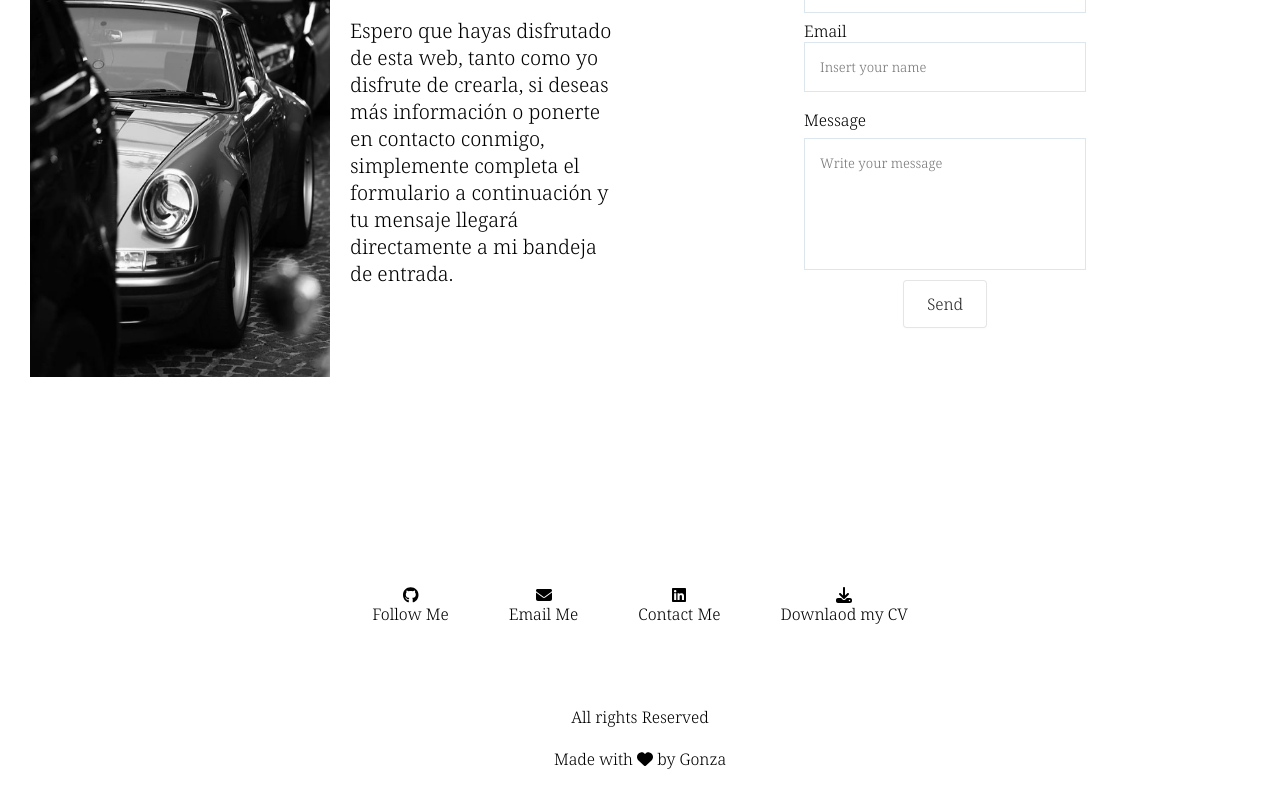
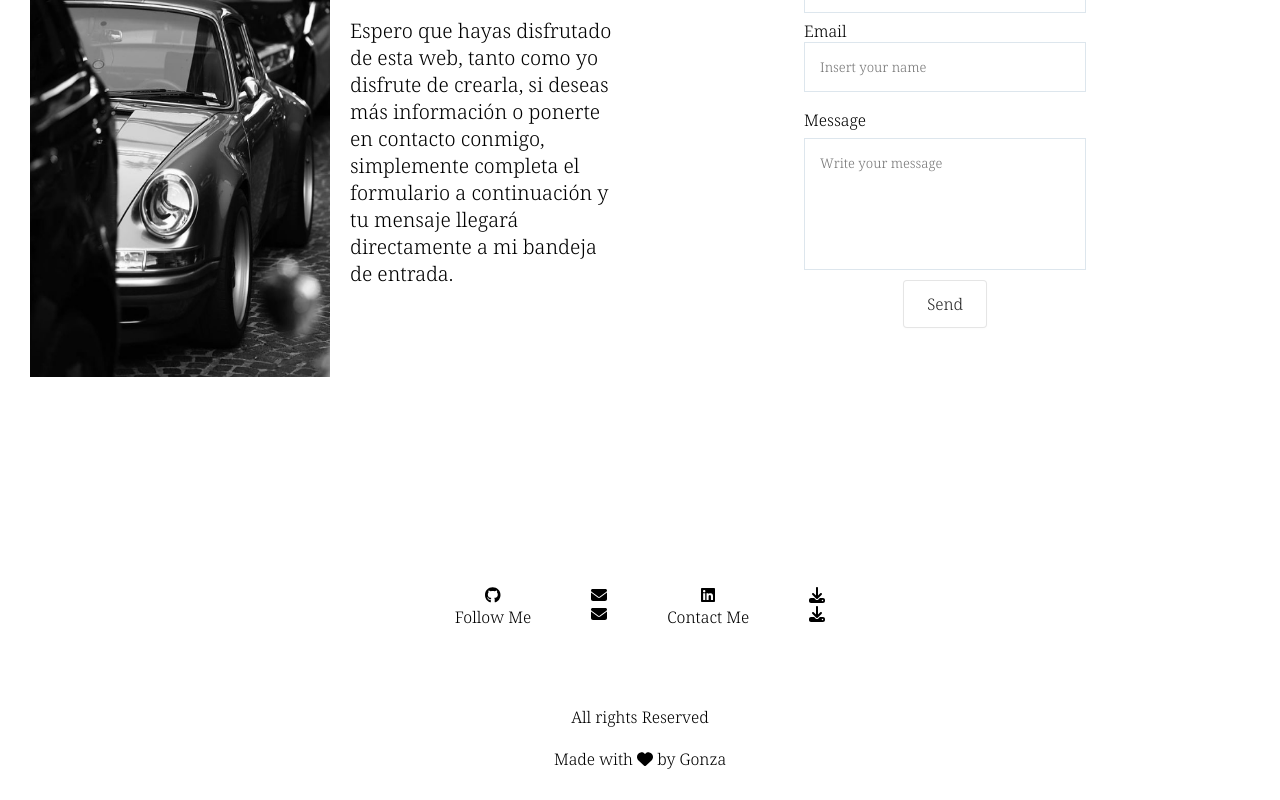
Before and after one commit to gonzavh17/personal-web, a React (Vite) app: page / in a window 1280 px wide. Shown: the part 4783-5583 px from the top of the page. Built offline with nearby package versions, Linux system fonts and the light colour scheme.

Commit message:
agregando links

```diff
--- a/src/Components/Footer.tsx
+++ b/src/Components/Footer.tsx
@@ -12,20 +12,20 @@ function Footer() {
     <div className="footer-parent">
       <div className="footer-container">
         <span className="footer-icon">
-          <FontAwesomeIcon icon={faGithub} />
+        <a className="icon-link" href="https://github.com/gonzavh17" target="_blank"><FontAwesomeIcon icon={faGithub} /></a>
           <p className="footer-icon-description">Follow Me</p>
         </span>
         <span className="footer-icon">
           <FontAwesomeIcon icon={faEnvelope} />
-          <p className="footer-icon-description">Email Me</p>
+          <a className="icon-link" href="#contact"><FontAwesomeIcon icon={faEnvelope} /></a>
         </span>
         <span className="footer-icon">
-          <FontAwesomeIcon icon={faLinkedin} />
+        <a className="icon-link" href="" target="_blank"><FontAwesomeIcon icon={faLinkedin} /></a>
           <p className="footer-icon-description">Contact Me</p>
         </span>
         <span className="footer-icon">
           <FontAwesomeIcon icon={faDownload} />
-          <p className="footer-icon-description">Downlaod my CV</p>
+          <a className="icon-link" href="https://drive.google.com/file/d/1PbuFlY6dln2zGiJsidXfZtHUtDDmYF30/view?usp=sharing"><FontAwesomeIcon icon={faDownload} /></a>
         </span>
       </div>
 
--- a/src/Components/Home.tsx
+++ b/src/Components/Home.tsx
@@ -30,7 +30,7 @@ export const Home = () => {
           }}
         >
           <span className="icon">
-            <a className="icon-link" href="https://github.com/gonzavh17" target="_blank"><FontAwesomeIcon icon={faLinkedin} /></a>
+            <a className="icon-link" href="" target="_blank"><FontAwesomeIcon icon={faLinkedin} /></a>
 
           </span>
         </motion.div>
```
